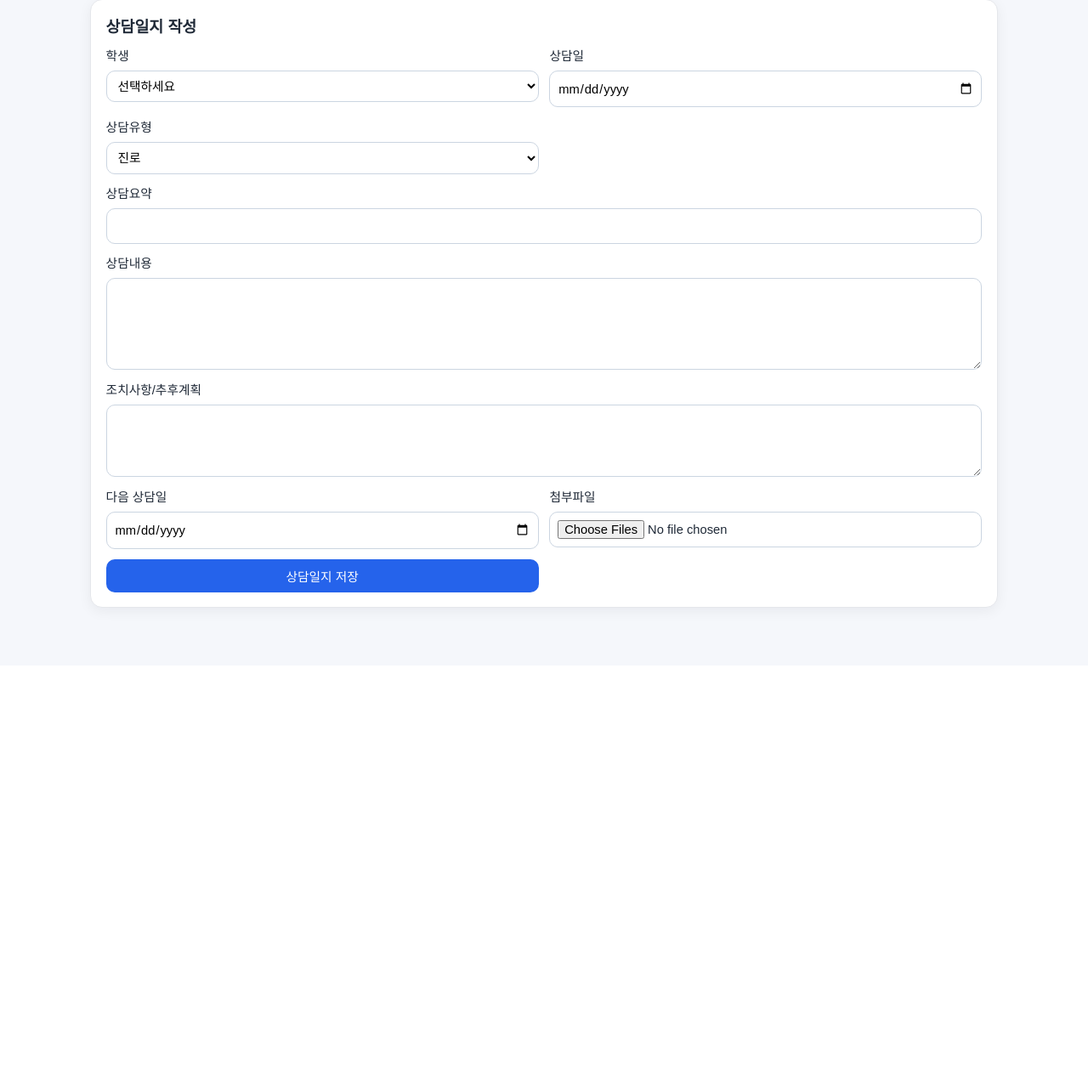
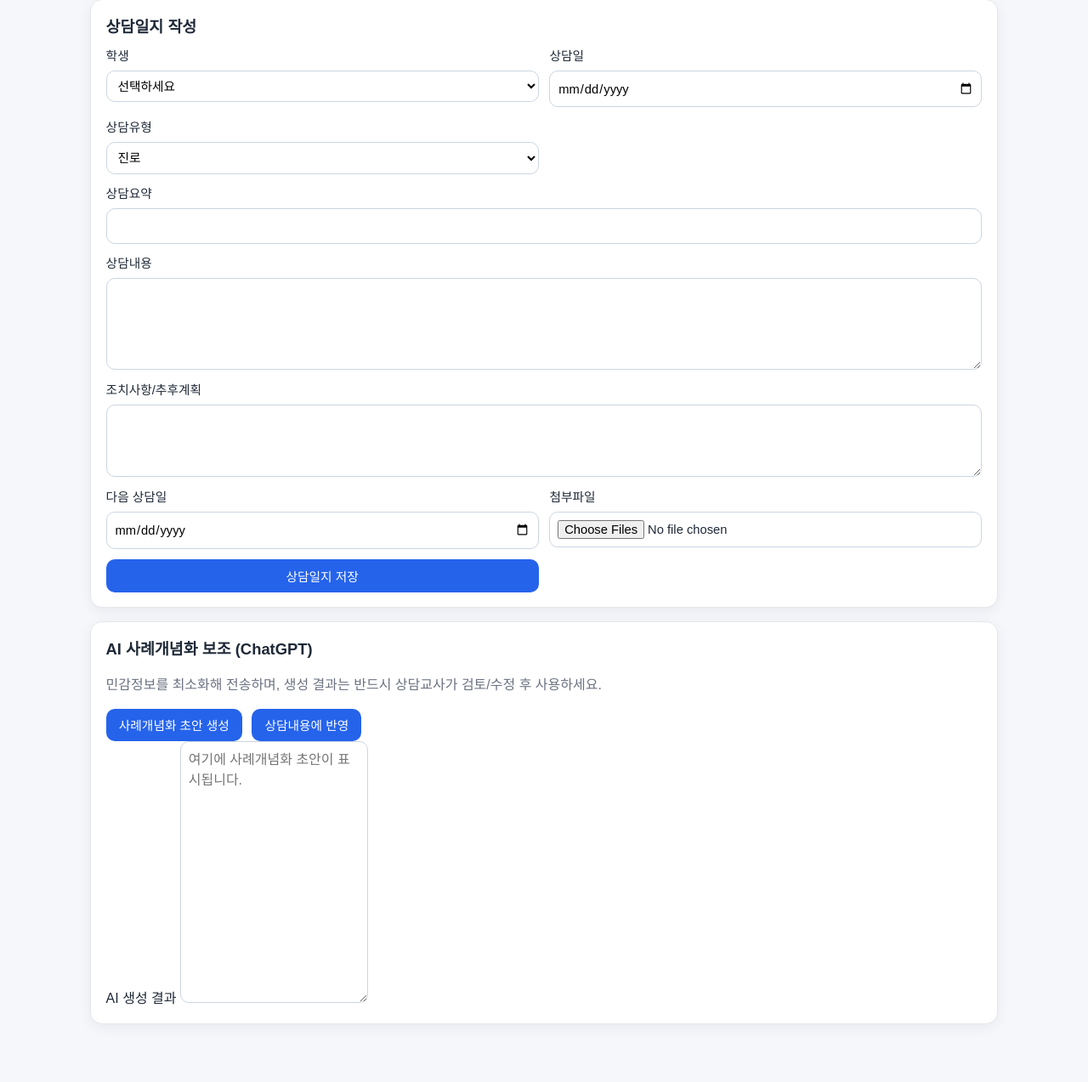
Before and after one commit to ParkJhyeonC/counsel, a Flask app: page /logs/new in a window 1280 px wide. Shown: the part 88-1361 px from the top of the page at 85% size. Before the commit the page ends 814 px from the top, so only its background shows below. Run offline with Flask 3, Linux system fonts and the light colour scheme; tables that the repository leaves empty hold one stand-in row (values such as "Sample post").

Commit message:
feat: add ChatGPT case conceptualization assistant

```diff
--- a/app.py
+++ b/app.py
@@ -1,9 +1,13 @@
 from __future__ import annotations
 
 import os
+import re
 import sqlite3
 import uuid
 import zipfile
+from urllib import error as url_error
+from urllib import request as url_request
+import json
 from calendar import Calendar, monthrange
 from datetime import date, datetime
 from pathlib import Path
@@ -13,6 +17,7 @@ from flask import (
     Flask,
     flash,
     g,
+    jsonify,
     redirect,
     render_template,
     request,
@@ -121,6 +126,46 @@ def create_app() -> Flask:
     @app.route("/backup/download/<path:filename>")
     def download_backup(filename: str):
         return send_from_directory(BACKUP_DIR, filename, as_attachment=True)
+
+    @app.route("/ai/case-conceptualization", methods=["POST"])
+    def ai_case_conceptualization():
+        payload = request.get_json(silent=True) or {}
+        summary = payload.get("summary", "").strip()
+        detail = payload.get("detail", "").strip()
+        action_plan = payload.get("action_plan", "").strip()
+
+        if not summary and not detail and not action_plan:
+            return jsonify({"ok": False, "error": "사례개념화를 생성할 상담 내용이 없습니다."}), 400
+
+        api_key = os.environ.get("OPENAI_API_KEY", "").strip()
+        if not api_key:
+            return jsonify({"ok": False, "error": "OPENAI_API_KEY가 설정되지 않았습니다."}), 503
+
+        clean_summary = anonymize_text_for_ai(summary)
+        clean_detail = anonymize_text_for_ai(detail)
+        clean_action_plan = anonymize_text_for_ai(action_plan)
+
+        system_prompt = (
+            "당신은 한국 고등학교 상담교사를 돕는 상담 수퍼바이저다. "
+            "아래 내용을 바탕으로 사례개념화 초안을 한국어로 작성하라. "
+            "출력은 반드시 다음 항목 순서를 지켜라: "
+            "1) 핵심문제 2) 유지요인(개인/가정/학교/또래) 3) 보호요인 4) 개입가설 5) 다음회기 질문(3개) 6) 단기개입계획(1~2주)."
+        )
+        user_prompt = (
+            f"[상담요약]\n{clean_summary}\n\n"
+            f"[상담내용]\n{clean_detail}\n\n"
+            f"[조치사항/계획]\n{clean_action_plan}\n"
+        )
+
+        try:
+            result_text = request_openai_case_conceptualization(
+                api_key=api_key,
+                system_prompt=system_prompt,
+                user_prompt=user_prompt,
+            )
+            return jsonify({"ok": True, "result": result_text})
+        except RuntimeError as exc:
+            return jsonify({"ok": False, "error": str(exc)}), 502
 
     @app.route("/stats")
     def stats() -> str:
@@ -702,6 +747,46 @@ def ensure_daily_auto_backup() -> str | None:
     return backup_name
 
 
+def anonymize_text_for_ai(text: str) -> str:
+    masked = text
+    masked = re.sub(r"\b\d{4,}\b", "[숫자정보]", masked)
+    masked = re.sub(r"\d{2,3}[-\s]?\d{3,4}[-\s]?\d{4}", "[연락처]", masked)
+    masked = re.sub(r"[가-힣]{2,4}(?=\s?(학생|군|양|님))", "[학생]", masked)
+    return masked
+
+
+def request_openai_case_conceptualization(api_key: str, system_prompt: str, user_prompt: str) -> str:
+    model = os.environ.get("OPENAI_MODEL", "gpt-4.1-mini")
+    body = {
+        "model": model,
+        "temperature": 0.4,
+        "messages": [
+            {"role": "system", "content": system_prompt},
+            {"role": "user", "content": user_prompt},
+        ],
+    }
+    data = json.dumps(body).encode("utf-8")
+    req = url_request.Request(
+        "https://api.openai.com/v1/chat/completions",
+        data=data,
+        method="POST",
+        headers={
+            "Content-Type": "application/json",
+            "Authorization": f"Bearer {api_key}",
+        },
+    )
+    try:
+        with url_request.urlopen(req, timeout=30) as response:
+            raw = response.read().decode("utf-8")
+            parsed = json.loads(raw)
+            return parsed["choices"][0]["message"]["content"].strip()
+    except url_error.HTTPError as exc:
+        detail = exc.read().decode("utf-8", errors="ignore")
+        raise RuntimeError(f"OpenAI API 오류: {detail}") from exc
+    except url_error.URLError as exc:
+        raise RuntimeError("OpenAI API 연결에 실패했습니다. 네트워크를 확인하세요.") from exc
+
+
 def query_db(query: str, params: tuple[Any, ...] = (), one: bool = False):
     cur = g.db.execute(query, params)
     rows = cur.fetchall()
--- a/templates/new_log.html
+++ b/templates/new_log.html
@@ -5,7 +5,7 @@
   {% if prefill_schedule %}
   <p><strong>연결 일정:</strong> {{ prefill_schedule.schedule_date }} {{ prefill_schedule.schedule_time or '' }} - {{ prefill_schedule.title }}</p>
   {% endif %}
-  <form method="post" enctype="multipart/form-data" class="grid-form">
+  <form method="post" enctype="multipart/form-data" class="grid-form" id="log-form">
     <input type="hidden" name="schedule_id" value="{{ prefill_schedule.id if prefill_schedule else '' }}">
     <label>학생
       <select name="student_id" required>
@@ -21,12 +21,66 @@
         <option>진로</option><option>학업</option><option>정서</option><option>생활지도</option><option>기타</option>
       </select>
     </label>
-    <label class="full">상담요약 <input name="summary" value="{{ prefill_schedule.title if prefill_schedule else '' }}" required></label>
-    <label class="full">상담내용 <textarea name="detail" rows="4">{{ prefill_schedule.note if prefill_schedule else '' }}</textarea></label>
-    <label class="full">조치사항/추후계획 <textarea name="action_plan" rows="3"></textarea></label>
+    <label class="full">상담요약 <input id="summary" name="summary" value="{{ prefill_schedule.title if prefill_schedule else '' }}" required></label>
+    <label class="full">상담내용 <textarea id="detail" name="detail" rows="4">{{ prefill_schedule.note if prefill_schedule else '' }}</textarea></label>
+    <label class="full">조치사항/추후계획 <textarea id="action_plan" name="action_plan" rows="3"></textarea></label>
     <label>다음 상담일 <input type="date" name="next_date"></label>
     <label>첨부파일 <input type="file" name="attachments" multiple></label>
     <button class="btn" type="submit">상담일지 저장</button>
   </form>
 </section>
+
+<section class="card">
+  <h2>AI 사례개념화 보조 (ChatGPT)</h2>
+  <p class="muted">민감정보를 최소화해 전송하며, 생성 결과는 반드시 상담교사가 검토/수정 후 사용하세요.</p>
+  <div class="button-row">
+    <button class="btn" type="button" id="generate-ai">사례개념화 초안 생성</button>
+    <button class="btn" type="button" id="append-ai">상담내용에 반영</button>
+  </div>
+  <label class="full">AI 생성 결과
+    <textarea id="ai-result" rows="12" placeholder="여기에 사례개념화 초안이 표시됩니다."></textarea>
+  </label>
+</section>
+
+<script>
+  const btnGenerate = document.getElementById('generate-ai');
+  const btnAppend = document.getElementById('append-ai');
+  const summaryEl = document.getElementById('summary');
+  const detailEl = document.getElementById('detail');
+  const actionPlanEl = document.getElementById('action_plan');
+  const resultEl = document.getElementById('ai-result');
+
+  btnGenerate.addEventListener('click', async () => {
+    btnGenerate.disabled = true;
+    btnGenerate.textContent = '생성 중...';
+    try {
+      const resp = await fetch('{{ url_for("ai_case_conceptualization") }}', {
+        method: 'POST',
+        headers: { 'Content-Type': 'application/json' },
+        body: JSON.stringify({
+          summary: summaryEl.value || '',
+          detail: detailEl.value || '',
+          action_plan: actionPlanEl.value || ''
+        })
+      });
+      const data = await resp.json();
+      if (!resp.ok || !data.ok) {
+        resultEl.value = `오류: ${data.error || 'AI 생성에 실패했습니다.'}`;
+      } else {
+        resultEl.value = data.result;
+      }
+    } catch (e) {
+      resultEl.value = '오류: AI 요청 중 문제가 발생했습니다.';
+    } finally {
+      btnGenerate.disabled = false;
+      btnGenerate.textContent = '사례개념화 초안 생성';
+    }
+  });
+
+  btnAppend.addEventListener('click', () => {
+    if (!resultEl.value.trim()) return;
+    const separator = detailEl.value.trim() ? '\n\n---\n[AI 사례개념화 초안]\n' : '[AI 사례개념화 초안]\n';
+    detailEl.value = `${detailEl.value}${separator}${resultEl.value}`;
+  });
+</script>
 {% endblock %}
```
Also changed, not shown: README.md.
